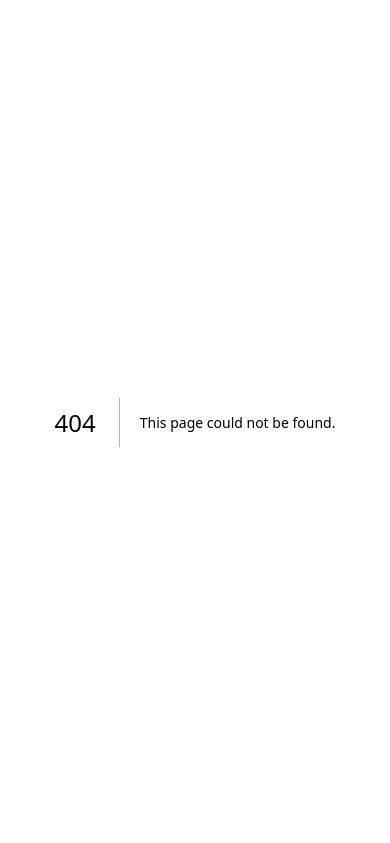
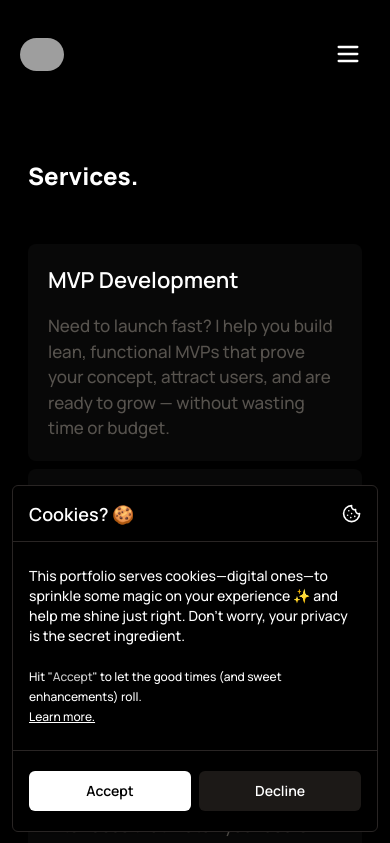
Before and after one commit to big-black-cactus/portfolio, a Next.js app: page /services in a window 390 px wide. Before the commit this address had no page. Shown: the top 843 px of the page. Built offline with nearby package versions, Linux system fonts and the light colour scheme; grey boxes are pictures that could not be loaded.

Commit message:
updated text + added mobile nav

```diff
--- /dev/null
+++ b/src/app/projects/page.tsx
@@ -0,0 +1,36 @@
+import { Navbar } from "@/components/Navbar";
+import Lenis from "@/components/SmoothScroll";
+import { FAQ } from "@/components/FAQ";
+import dynamic from "next/dynamic";
+import CookieConsent from "@/components/CookieConsent";
+import { Projects as ProjectsSection } from "@/components/Projects";
+
+
+// Lazy load components for performance
+const CustomCursor = dynamic(() => import("@/components/CustomCursor"), {
+    ssr: false,
+});
+const SmoothScrollHandler = dynamic(
+    () => import("@/components/SmoothScrollHandler"),
+    { ssr: false }
+);
+
+export default function Projects() {
+    return (
+        <Lenis>
+            <SmoothScrollHandler />
+            <main
+                className="relative bg-black-100 flex justify-center items-center flex-col overflow-hidden w-full"
+            >
+                <div className="w-full cursor-none">
+                    <CustomCursor />
+                    <Navbar />
+                    <div className="pt-20 md:pt-32">
+                        <ProjectsSection id="projects" />
+                    </div>
+                </div>
+            </main>
+            <CookieConsent demo={true} />
+        </Lenis>
+    );
+}
--- /dev/null
+++ b/src/app/services/page.tsx
@@ -0,0 +1,36 @@
+import { Navbar } from "@/components/Navbar";
+import Lenis from "@/components/SmoothScroll";
+import { FAQ } from "@/components/FAQ";
+import dynamic from "next/dynamic";
+import CookieConsent from "@/components/CookieConsent";
+import { Services as ServicesSection } from "@/components/Services";
+
+
+// Lazy load components for performance
+const CustomCursor = dynamic(() => import("@/components/CustomCursor"), {
+    ssr: false,
+});
+const SmoothScrollHandler = dynamic(
+    () => import("@/components/SmoothScrollHandler"),
+    { ssr: false }
+);
+
+export default function Services() {
+    return (
+        <Lenis>
+            <SmoothScrollHandler />
+            <main
+                className="relative bg-black-100 flex justify-center items-center flex-col overflow-hidden w-full"
+            >
+                <div className="w-full cursor-none">
+                    <CustomCursor />
+                    <Navbar />
+                    <div className="pt-20 md:pt-32">
+                        <ServicesSection id="services" />
+                    </div>
+                </div>
+            </main>
+            <CookieConsent demo={true} />
+        </Lenis>
+    );
+}
--- a/src/components/About.tsx
+++ b/src/components/About.tsx
@@ -103,7 +103,9 @@ export const About = ({ id }: { id: string }) => {
           #about-me
         </motion.div> */}
         <TextRevealByWord
-          text="Hey there, I&apos;m Artyom — a Full Stack Web Developer & UX/UI Designer crafting standout digital experiences from the heart of Germany. With Next.js as my playground, I build sleek, high-performing web apps that don't just look good — they feel right. I turn ideas into beautiful, functional products, blending code and design with a user-first mindset. From fast-moving startups to complex team projects, I bring passion, precision, and a touch of magic to every pixel and line of code."
+          text="Hi, I&apos;m Artyom — a web developer and designer from Germany who loves building things that matter. I&apos;m not just here to write code or make things look nice — I care deeply about the ideas behind every project, including my own. Whether it's a personal passion project or something for a client, I put real thought and heart into making products that feel good to use and make a real difference. Good design, smooth experience, clean execution — that&apos;s what I aim for every time.
+
+"
           isInView={isInView}
         />
 
--- a/src/components/FAQ.tsx
+++ b/src/components/FAQ.tsx
@@ -133,16 +133,28 @@ export const FAQ = ({ id }: { id: string }) => {
 
   const faqs = [
     {
-      question: "Do you help with MVPs?",
-      answer: "Definitely. I specialize in building lean MVPs that are fast, functional, and ready to validate your idea with real users."
+      question: "What do you actually do?",
+      answer: "I design and build digital products — websites, web apps, and interfaces that are not only functional, but feel good to use. I take care of both how things look and how they work, making sure the final product is thoughtful, smooth, and user-friendly."
     },
     {
-      question: "What tech stack do you use for SaaS projects?",
-      answer: "My go-to stack includes Next.js, Supabase or PostgreSQL, Prisma, Stripe, and Tailwind — but I'm flexible and can work with your preferred tools."
+      question: "What's your Tech Stack?",
+      answer: "My go-to stack includes Next.js, React, JavaScript, TypeScript, Tailwind CSS, Node.js, Prisma ORM, PostgreSQL, MongoDB, Firebase, Stripe, and AI tools like OpenAI and Vercel AI SDK"
     },
     {
-      question: "Can you integrate third-party APIs into my SaaS?",
-      answer: "Absolutely. I regularly integrate APIs like OpenAI, Stripe, Google, Clerk, and custom CRMs to extend your product’s functionality."
+      question: "Are you more of a developer or a designer?",
+      answer: "Honestly, both. I love the creative side of designing great experiences, but I also enjoy the challenge of bringing them to life through clean, reliable code. I think the best results come when design and development work hand-in-hand — and that’s exactly how I approach every project."
+    },
+    {
+      question: "Do you work with startups?",
+      answer: "Absolutely. I love the fast pace and creativity that comes with startup projects. Whether it’s helping build an MVP from scratch or refining an existing product, I’m always excited to jump in and bring fresh ideas to the table.",
+    },
+    {
+      question: " Do you take on personal projects too?",
+      answer: "Yes, a lot. I’m always building something on the side — apps, tools, little experiments. It keeps me sharp and lets me explore new ideas without any limits. Personal projects are where a lot of my best learning and creative energy come from.",
+    },
+    {
+      question: "How do you ensure security in a SaaS app?",
+      answer: "Security is baked in from the start. I follow best practices for authentication, encryption, API protection, and can implement 2FA, audit logs, and GDPR features."
     },
     {
       question: "Do you offer ongoing support and updates?",
@@ -152,14 +164,6 @@ export const FAQ = ({ id }: { id: string }) => {
       question: "Will I own the final product and code?",
       answer: "Yes — once the project is complete and paid in full, you’ll have full ownership of the code and all associated assets."
     },
-    {
-      question: "Can you help me deploy and launch my app?",
-      answer: "Of course! I handle deployment on platforms like Vercel, Railway, or custom servers — including domains, SSL, CI/CD, and more."
-    },
-    {
-      question: "How do you ensure security in a SaaS app?",
-      answer: "Security is baked in from the start. I follow best practices for authentication, encryption, API protection, and can implement 2FA, audit logs, and GDPR features."
-    }
   ];
 
   return (
--- a/src/components/Hero.tsx
+++ b/src/components/Hero.tsx
@@ -51,7 +51,7 @@ export const Hero = ({ id }: { id: string }) => {
       animate={{ opacity: 1 }}
       transition={{ duration: 0 }}
     >
-      <div className="h-screen w-screen z-30 flex flex-col items-start justify-center text-white text-center pb-4 select-none mx-auto">
+      <div className="h-screen w-full z-30 flex flex-col items-start justify-center text-white text-center pb-4 select-none mx-auto">
         <BlurIn
           word="Turning product ideas into clean, intuitive web apps — designed with care, built to perform."
         />
--- a/src/components/Navbar.tsx
+++ b/src/components/Navbar.tsx
@@ -1,17 +1,132 @@
-"use client";
+// "use client";
 
-import Image from "next/image";
-import { motion } from "framer-motion";
-import Link from "next/link";
-import React from "react";
+// import Image from "next/image";
+// import { motion } from "framer-motion";
+// import Link from "next/link";
+// import React from "react";
+
+// export const Navbar = React.memo(() => {
+//   return (
+//     <motion.nav
+//       className="w-full fixed top-0 left-0 z-40 bg-black bg-opacity-50 backdrop-filter backdrop-blur-lg text-white py-8"
+//       initial={{ opacity: 0 }} // Start with opacity at 0
+//       animate={{ opacity: 1 }} // Fade to full opacity
+//       transition={{ duration: 3, ease: "easeInOut" }} // Control animation duration and easing
+//     >
+//       <div className="mx-auto relative flex items-center px-5 md:px-14">
+//         <Image
+//           alt="Antonenko"
+//           src="/avatar.png"
+//           width={44}
+//           height={44}
+//           className="rounded-full shadow-lg"
+//           loading="lazy" // Lazy load the image
+//           priority={false}
+//         />
+//         <div className="hidden md:flex absolute left-1/2 transform -translate-x-1/2 space-x-10 text-base">
+//           {['Home', 'Projects', 'Services'].map((item, index) => (
+//             <motion.div
+//               key={index}
+//               className="relative group"
+//               whileHover="hover"
+//               initial="rest"
+//               animate="rest"
+//               variants={{
+//                 rest: { scale: 1, rotate: 0, color: "#9CA3AF" }, // Default gray-500 color
+//                 hover: {
+//                   scale: 1.1,
+//                   rotate: 3,
+//                   color: "#FFFFFF",
+//                   transition: {
+//                     duration: 0.6,
+//                     ease: "easeInOut"
+//                   }
+//                 },
+//               }}
+//             >
+//               <Link
+//                 href={`#${item.toLowerCase()}`}
+//                 className="cursor-none text-stone-700 hover:text-white transition-colors duration-1000"
+//                 scroll={false}
+//               >
+//                 {item}
+//               </Link>
+//               <motion.div
+//                 className="absolute bottom-0 left-0 h-0.5 bg-white"
+//                 variants={{
+//                   hover: {
+//                     width: '100%',
+//                     transition: {
+//                       duration: 0.6,
+//                       ease: 'easeInOut'
+//                     }
+//                   },
+//                   rest: { width: 0 },
+//                 }}
+//               />
+//             </motion.div>
+//           ))}
+//         </div>
+//         <div className="flex items-center space-x-6 ml-auto">
+//           <Image
+//             src={"/Menu_Duo_LG.svg"}
+//             alt={`icon-Menu_Duo_LG`}
+//             width={28}
+//             height={28}
+//             className="flex md:hidden cursor-pointer"
+//             loading="lazy"
+//           />
+//           <a
+//             // href="mailto:artyomantonenko@gmail.com"
+//             // href="https://calendly.com/artyomantonenko/30min"
+//             href="https://cal.com/artyom-antonenko/30min"
+//             className="cursor-none hidden md:flex z-50 px-0 text-white hover:text-gray-500 text-base font-semibold underline transition-colors duration-300"
+//           >
+//             Book a call
+//           </a>
+//         </div>
+//       </div>
+//     </motion.nav>
+//   );
+// });
+
+// Navbar.displayName = "Navbar"; // Set the display name
+
+
+'use client';
+
+import Image from 'next/image';
+import Link from 'next/link';
+import React, { useState } from 'react';
+import { motion, AnimatePresence, Variants } from 'framer-motion';
+import { X, Menu } from 'lucide-react';
 
 export const Navbar = React.memo(() => {
+  const [isOpen, setIsOpen] = useState(false);
+  const navItems = ['Home', 'Projects', 'Services'] as const;
+
+  const overlayVariants: Variants = {
+    hidden: { opacity: 0, x: '100%' },
+    visible: { opacity: 1, x: 0, transition: { duration: 0.5, ease: 'easeInOut' } },
+    exit: { opacity: 0, x: '100%', transition: { duration: 0.4, ease: 'easeInOut' } },
+  };
+
+  const listVariants: Variants = {
+    hidden: {},
+    visible: { transition: { staggerChildren: 0.1, delayChildren: 0.2 } },
+  };
+  const itemVariants: Variants = {
+    hidden: { opacity: 0, y: 20 },
+    visible: { opacity: 1, y: 0, transition: { duration: 0.4, ease: 'easeOut' } },
+  };
+
   return (
+    <>
       <motion.nav
-      className="w-full fixed top-0 left-0 z-40 bg-black bg-opacity-50 backdrop-filter backdrop-blur-lg text-white py-8"
-      initial={{ opacity: 0 }} // Start with opacity at 0
-      animate={{ opacity: 1 }} // Fade to full opacity
-      transition={{ duration: 3, ease: "easeInOut" }} // Control animation duration and easing
+        className="w-full fixed top-0 left-0 z-40 bg-black bg-opacity-50 backdrop-blur-lg text-white py-8"
+        initial={{ opacity: 0 }}
+        animate={{ opacity: 1 }}
+        transition={{ duration: 3, ease: 'easeInOut' }}
       >
         <div className="mx-auto relative flex items-center px-5 md:px-14">
           <Image
@@ -20,27 +135,24 @@ export const Navbar = React.memo(() => {
             width={44}
             height={44}
             className="rounded-full shadow-lg"
-          loading="lazy" // Lazy load the image
-          priority={false}
+            loading="lazy"
           />
+
           <div className="hidden md:flex absolute left-1/2 transform -translate-x-1/2 space-x-10 text-base">
-          {['Home', 'Projects', 'Services'].map((item, index) => (
+            {navItems.map((item) => (
               <motion.div
-              key={index}
+                key={item}
                 className="relative group"
                 whileHover="hover"
                 initial="rest"
                 animate="rest"
                 variants={{
-                rest: { scale: 1, rotate: 0, color: "#9CA3AF" }, // Default gray-500 color
+                  rest: { scale: 1, rotate: 0, color: '#9CA3AF' },
                   hover: {
                     scale: 1.1,
                     rotate: 3,
-                  color: "#FFFFFF",
-                  transition: {
-                    duration: 0.6,
-                    ease: "easeInOut"
-                  }
+                    color: '#FFFFFF',
+                    transition: { duration: 0.6, ease: 'easeInOut' },
                   },
                 }}
               >
@@ -56,10 +168,7 @@ export const Navbar = React.memo(() => {
                   variants={{
                     hover: {
                       width: '100%',
-                    transition: {
-                      duration: 0.6,
-                      ease: 'easeInOut'
-                    }
+                      transition: { duration: 0.6, ease: 'easeInOut' },
                     },
                     rest: { width: 0 },
                   }}
@@ -67,27 +176,77 @@ export const Navbar = React.memo(() => {
               </motion.div>
             ))}
           </div>
+
           <div className="flex items-center space-x-6 ml-auto">
-          <Image
-            src={"/Menu_Duo_LG.svg"}
-            alt={`icon-Menu_Duo_LG`}
-            width={28}
-            height={28}
-            className="flex md:hidden cursor-pointer"
-            loading="lazy"
-          />
+            <button
+              onClick={() => setIsOpen((o) => !o)}
+              aria-label="Toggle menu"
+              className="flex md:hidden p-2 text-white focus:outline-none"
+            >
+              {/* {isOpen ? <X size={28} /> : <Menu size={28} />} */}
+              <Menu size={28} />
+            </button>
             <a
-            // href="mailto:artyomantonenko@gmail.com"
-            // href="https://calendly.com/artyomantonenko/30min"
               href="https://cal.com/artyom-antonenko/30min"
-            className="cursor-none hidden md:flex z-50 px-0 text-white hover:text-gray-500 text-base font-semibold underline transition-colors duration-300"
+              className="cursor-none hidden md:flex z-50 text-white hover:text-gray-500 text-base font-semibold underline transition-colors duration-300"
             >
               Book a call
             </a>
           </div>
         </div>
       </motion.nav>
+
+      <AnimatePresence>
+        {isOpen && (
+          <motion.div
+            className="fixed inset-0 bg-black text-white z-50 flex flex-col items-center justify-center px-8"
+            variants={overlayVariants}
+            initial="hidden"
+            animate="visible"
+            exit="exit"
+          >
+            {/* ← Close button added here */}
+            <button
+              onClick={() => setIsOpen(false)}
+              aria-label="Close menu"
+              className="absolute top-6 right-6 p-2 focus:outline-none"
+            >
+              <X size={28} />
+            </button>
+
+            <motion.ul
+              className="space-y-6 text-2xl text-center"
+              variants={listVariants}
+              initial="hidden"
+              animate="visible"
+            >
+              {navItems.map((item) => (
+                <motion.li key={item} variants={itemVariants}>
+                  <Link
+                    href={item.toLowerCase() === 'home' ? '/' : `/${item.toLowerCase()}`}
+                    scroll={false}
+                    onClick={() => setIsOpen(false)}
+                    className="block py-2 cursor-pointer hover:underline"
+                  >
+                    {item}
+                  </Link>
+                </motion.li>
+              ))}
+              <motion.li variants={itemVariants}>
+                <a
+                  href="https://cal.com/artyom-antonenko/30min"
+                  className="block py-2 underline"
+                  onClick={() => setIsOpen(false)}
+                >
+                  Book a call
+                </a>
+              </motion.li>
+            </motion.ul>
+          </motion.div>
+        )}
+      </AnimatePresence>
+    </>
   );
 });
 
-Navbar.displayName = "Navbar"; // Set the display name
+Navbar.displayName = 'Navbar';
```
Lines whose indentation alone changed are shown as unchanged.
